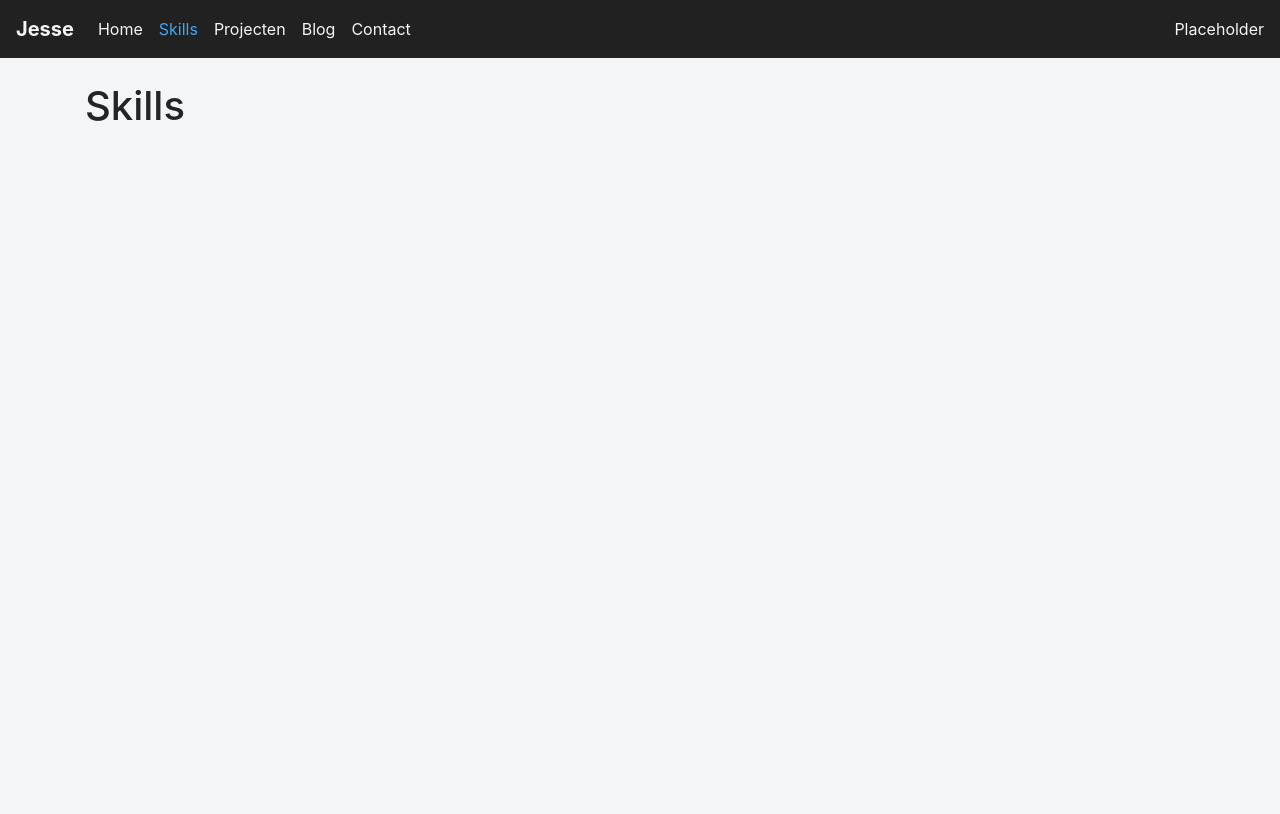
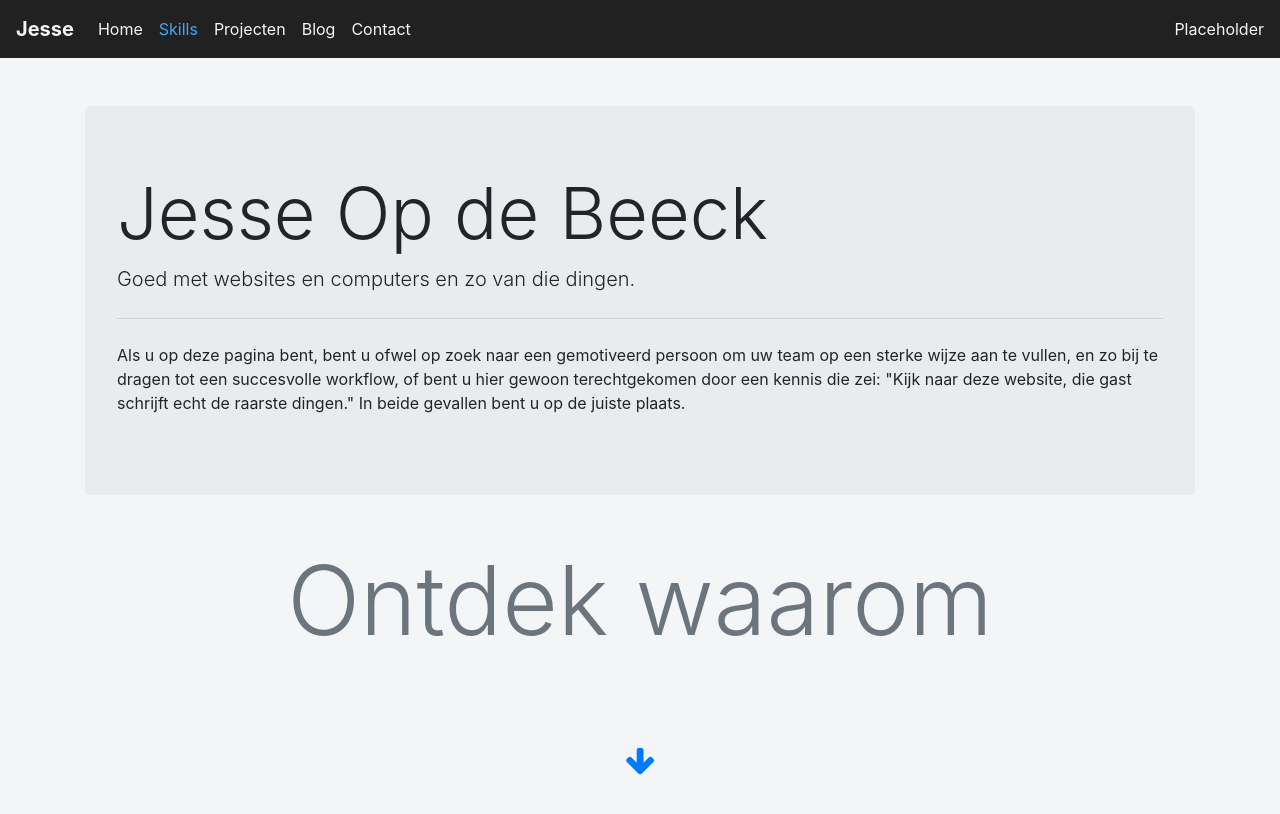
Before and after one commit to jesse-opdebeeck/react-portfolio, a React (Create React App) app: page /skills in a window 1280 px wide. Shown: the top 814 px of the page. Built offline with nearby package versions, Linux system fonts and the light colour scheme.

Commit message:
start of skills page

```diff
--- a/package.json
+++ b/package.json
@@ -4,10 +4,12 @@
   "private": true,
   "dependencies": {
     "bootstrap": "^4.3.1",
+    "font-awesome": "^4.7.0",
     "jquery": "^3.4.1",
     "react": "^16.8.6",
     "react-dom": "^16.8.6",
     "react-helmet": "^5.2.1",
+    "react-reveal": "^1.2.2",
     "react-router-dom": "^5.0.0",
     "react-scripts": "3.0.0"
   },
--- a/src/App.css
+++ b/src/App.css
@@ -102,7 +102,31 @@ header {
   transition-timing-function: ease-out;
 }
 
-.project-img-full {
+.arrow {
+  text-align: center;
+  margin: 8% 0;
+}
+
+.bounce {
+  -moz-animation: bounce 2s infinite;
+  -webkit-animation: bounce 2s infinite;
+  animation: bounce 2s infinite;
+}
+
+@keyframes bounce {
+  0%,
+  20%,
+  50%,
+  80%,
+  100% {
+    transform: translateY(0);
+  }
+  40% {
+    transform: translateY(-30px);
+  }
+  60% {
+    transform: translateY(-15px);
+  }
 }
 
 .contact-dm-form textarea {
--- a/src/components/skills.js
+++ b/src/components/skills.js
@@ -1,5 +1,7 @@
 import React, { Component } from "react";
 import Header from "../components/header";
+import { Fade, Zoom } from "react-reveal";
+import "font-awesome/css/font-awesome.min.css";
 
 class Skills extends Component {
   state = {};
@@ -7,8 +9,30 @@ class Skills extends Component {
     return (
       <React.Fragment>
         <Header title="Skills" />
-        <div class="container">
-          <h1 class="my-4">Skills</h1>
+        <div className="container">
+          <div className="jumbotron my-5">
+            <Fade>
+              <h1 className="display-3">Jesse Op de Beeck</h1>
+              <p className="lead">
+                Goed met websites en computers en zo van die dingen.
+              </p>
+              <hr className="my-4" />
+              <p>
+                Als u op deze pagina bent, bent u ofwel op zoek naar een
+                gemotiveerd persoon om uw team op een sterke wijze aan te
+                vullen, en zo bij te dragen tot een succesvolle workflow, of
+                bent u hier gewoon terechtgekomen door een kennis die zei: "Kijk
+                naar deze website, die gast schrijft echt de raarste dingen." In
+                beide gevallen bent u op de juiste plaats.
+              </p>
+            </Fade>
+          </div>
+          <h2 className="display-1 text-muted text-center mt-5">
+            Ontdek waarom
+          </h2>
+          <div className="arrow bounce">
+            <a className="fa fa-arrow-down fa-2x" href="#" />
+          </div>
         </div>
       </React.Fragment>
     );
```
Also changed, not shown: 1 other file (tests, documents, lock files or other folders).
